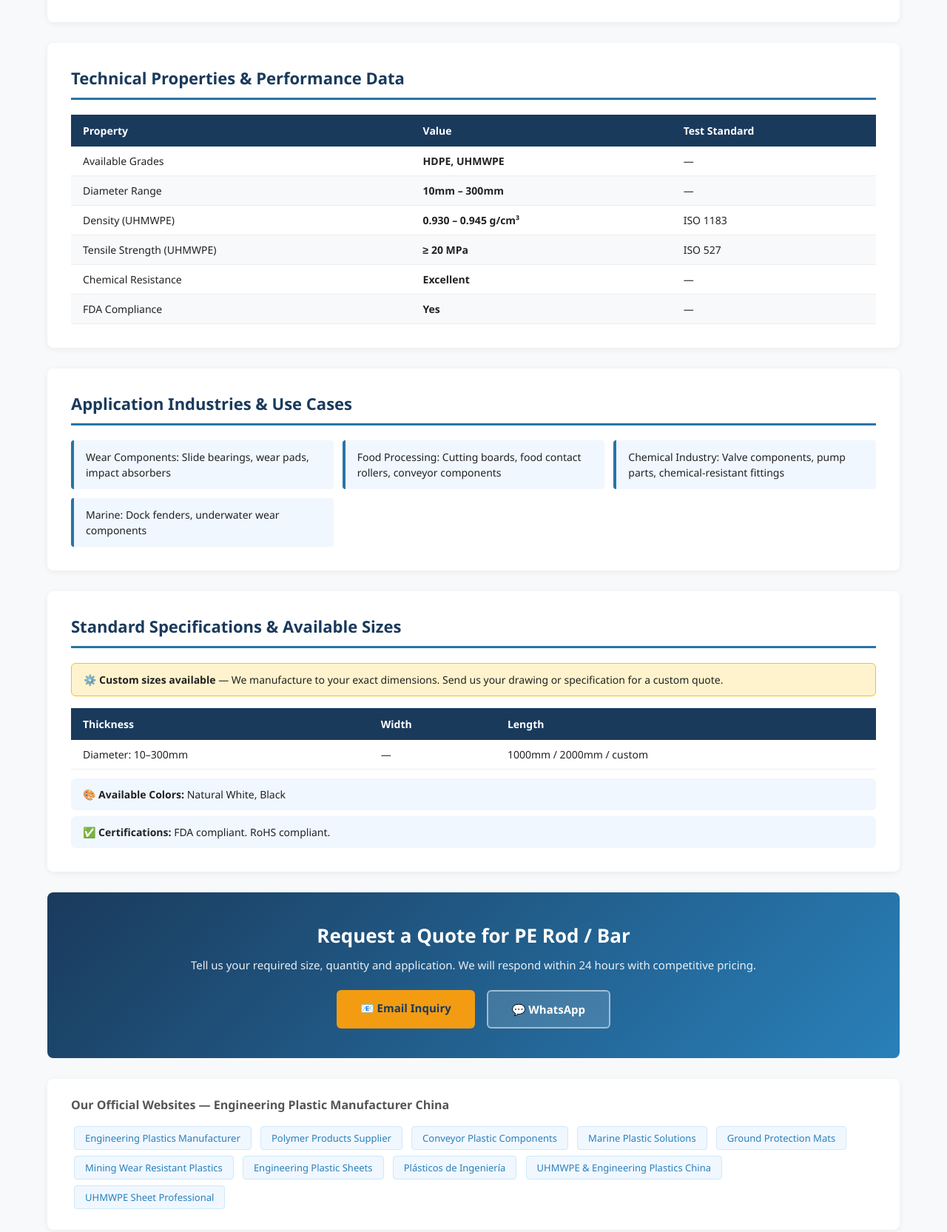
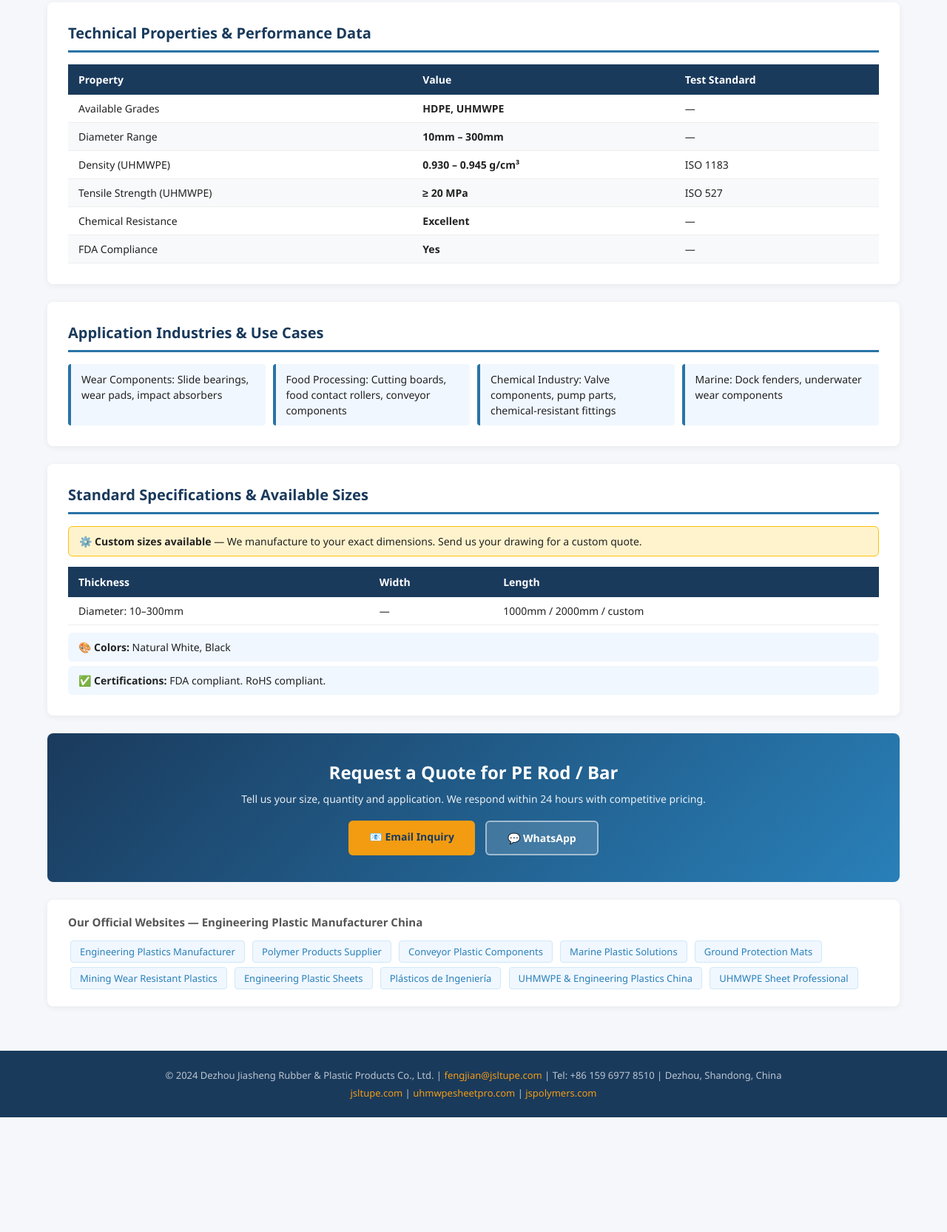
Before and after one commit to dzjsxs/conveyor-plastic-de, a plain HTML site: page pe_rod.html in a window 1280 px wide. Shown: the part 658-2323 px from the top of the page at 74% size. After the commit the page ends 2168 px from the top, so only its background shows below. Drawn offline with Linux system fonts and the light colour scheme.

Commit message:
Add pe_rod.html

```diff
--- a/pe_rod.html
+++ b/pe_rod.html
@@ -1,206 +1,87 @@
 <!DOCTYPE html>
 <html lang="en">
 <head>
-    <meta charset="UTF-8">
-    <meta name="viewport" content="width=device-width, initial-scale=1.0">
-    <title>PE Rod / Bar | Polyethylene (HDPE/UHMWPE) Round Rod and Bar - Jiasheng Plastic China</title>
-    <meta name="description" content="Buy PE Rod / Bar from China manufacturer. Polyethylene (HDPE/UHMWPE) Round Rod and Bar with excellent properties. Custom sizes available. Contact: fengjian@jsltupe.com">
-    <meta name="keywords" content="PE Rod / Bar, Polyethylene (HDPE/UHMWPE) Round Rod and Bar, PE棒, engineering plastic sheet, China manufacturer, custom plastic">
-    <link rel="canonical" href="https://dzjsxs.github.io/conveyor-plastic-de/pe_rod.html">
-    <style>
-        * { margin: 0; padding: 0; box-sizing: border-box; }
-        body { font-family: 'Segoe UI', Arial, sans-serif; color: #222; background: #f8f9fa; }
-        .header { background: linear-gradient(135deg, #1a3a5c 0%, #2980b9 100%); color: white; padding: 0; }
-        .header-inner { max-width: 1200px; margin: 0 auto; padding: 16px 24px; display: flex; justify-content: space-between; align-items: center; }
-        .logo { font-size: 22px; font-weight: 700; letter-spacing: 1px; }
-        .logo span { color: #f39c12; }
-        .nav a { color: rgba(255,255,255,0.85); text-decoration: none; margin-left: 20px; font-size: 14px; }
-        .nav a:hover { color: white; }
-        .breadcrumb { background: #e8f4fd; padding: 10px 24px; font-size: 13px; color: #555; max-width: 1200px; margin: 0 auto; }
-        .breadcrumb a { color: #2980b9; text-decoration: none; }
-        .hero { background: linear-gradient(135deg, #2874a6 0%, #1a3a5c 100%); color: white; padding: 50px 24px; }
-        .hero-inner { max-width: 1200px; margin: 0 auto; }
-        .hero h1 { font-size: 36px; font-weight: 800; margin-bottom: 8px; }
-        .hero .subtitle { font-size: 18px; opacity: 0.9; margin-bottom: 16px; }
-        .hero .badges { display: flex; gap: 10px; flex-wrap: wrap; }
-        .badge { background: rgba(255,255,255,0.2); border: 1px solid rgba(255,255,255,0.4); padding: 4px 14px; border-radius: 20px; font-size: 13px; }
-        .container { max-width: 1200px; margin: 0 auto; padding: 0 24px; }
-        .content { padding: 40px 0; }
-        .section { background: white; border-radius: 8px; padding: 32px; margin-bottom: 28px; box-shadow: 0 2px 8px rgba(0,0,0,0.06); }
-        .section h2 { font-size: 22px; font-weight: 700; color: #1a3a5c; margin-bottom: 20px; padding-bottom: 12px; border-bottom: 3px solid #2874a6; }
-        .intro-text { line-height: 1.8; color: #444; font-size: 15px; }
-        .intro-text p { margin-bottom: 16px; }
-        table { width: 100%; border-collapse: collapse; font-size: 14px; }
-        th { background: #1a3a5c; color: white; padding: 12px 16px; text-align: left; }
-        td { padding: 10px 16px; border-bottom: 1px solid #eee; }
-        tr:nth-child(even) td { background: #f8f9fa; }
-        tr:hover td { background: #e8f4fd; }
-        .apps-grid { display: grid; grid-template-columns: repeat(auto-fill, minmax(280px, 1fr)); gap: 12px; }
-        .app-item { background: #f0f7ff; border-left: 4px solid #2874a6; padding: 12px 16px; border-radius: 4px; font-size: 14px; line-height: 1.5; }
-        .specs-note { background: #fff3cd; border: 1px solid #ffc107; padding: 12px 16px; border-radius: 6px; margin-bottom: 16px; font-size: 14px; }
-        .cta-section { background: linear-gradient(135deg, #1a3a5c, #2980b9); color: white; border-radius: 8px; padding: 40px; text-align: center; margin-bottom: 28px; }
-        .cta-section h2 { font-size: 26px; margin-bottom: 12px; }
-        .cta-section p { opacity: 0.9; margin-bottom: 24px; font-size: 15px; }
-        .cta-buttons { display: flex; gap: 16px; justify-content: center; flex-wrap: wrap; }
-        .btn { display: inline-block; padding: 14px 32px; border-radius: 6px; text-decoration: none; font-weight: 700; font-size: 15px; transition: transform 0.2s; }
-        .btn:hover { transform: translateY(-2px); }
-        .btn-primary { background: #f39c12; color: #1a3a5c; }
-        .btn-secondary { background: rgba(255,255,255,0.15); color: white; border: 2px solid rgba(255,255,255,0.5); }
-        .backlinks { background: white; border-radius: 8px; padding: 24px 32px; margin-bottom: 28px; box-shadow: 0 2px 8px rgba(0,0,0,0.06); }
-        .backlinks h3 { font-size: 16px; color: #555; margin-bottom: 14px; }
-        .backlinks a { display: inline-block; background: #f0f7ff; color: #2980b9; text-decoration: none; padding: 6px 14px; border-radius: 4px; margin: 4px; font-size: 13px; border: 1px solid #d0e8f8; }
-        .backlinks a:hover { background: #2980b9; color: white; }
-        .footer { background: #1a3a5c; color: rgba(255,255,255,0.7); padding: 30px 24px; text-align: center; font-size: 13px; }
-        .footer a { color: #f39c12; text-decoration: none; }
-        .colors-info { background: #f0f7ff; padding: 12px 16px; border-radius: 6px; font-size: 14px; margin-top: 12px; }
-        @media (max-width: 768px) {
-            .hero h1 { font-size: 26px; }
-            .section { padding: 20px; }
-            .apps-grid { grid-template-columns: 1fr; }
-        }
-    </style>
+<meta charset="UTF-8">
+<meta name="viewport" content="width=device-width,initial-scale=1.0">
+<title>PE Rod / Bar | Polyethylene (HDPE/UHMWPE) Round Rod and Bar - Jiasheng Plastic China Manufacturer</title>
+<meta name="description" content="Buy PE Rod / Bar from China manufacturer Jiasheng Plastic. Polyethylene (HDPE/UHMWPE) Round Rod and Bar with superior properties. Custom sizes, OEM available. Email: fengjian@jsltupe.com">
+<meta name="keywords" content="PE Rod / Bar,Polyethylene (HDPE/UHMWPE) Round Rod and Bar,PE棒,engineering plastic,China manufacturer,custom plastic sheet,wholesale">
+<link rel="canonical" href="https://dzjsxs.github.io/conveyor-plastic-de/pe_rod.html">
+<style>
+*{margin:0;padding:0;box-sizing:border-box}
+body{font-family:'Segoe UI',Arial,sans-serif;color:#222;background:#f5f7fa}
+.hdr{background:linear-gradient(135deg,#1a3a5c,#2980b9);color:#fff;padding:14px 24px;display:flex;justify-content:space-between;align-items:center}
+.logo{font-size:20px;font-weight:800}.logo span{color:#f39c12}
+.nav a{color:rgba(255,255,255,.85);text-decoration:none;margin-left:18px;font-size:13px}
+.bc{background:#e8f4fd;padding:8px 24px;font-size:13px;color:#555}
+.bc a{color:#2980b9;text-decoration:none}
+.hero{background:linear-gradient(135deg,#2874a6,#1a3a5c);color:#fff;padding:48px 24px}
+.hero h1{font-size:34px;font-weight:800;margin-bottom:6px}
+.hero .sub{font-size:17px;opacity:.9;margin-bottom:14px}
+.badges{display:flex;gap:8px;flex-wrap:wrap}
+.badge{background:rgba(255,255,255,.2);border:1px solid rgba(255,255,255,.4);padding:3px 12px;border-radius:20px;font-size:12px}
+.wrap{max-width:1200px;margin:0 auto;padding:0 24px}
+.content{padding:36px 0}
+.sec{background:#fff;border-radius:8px;padding:28px;margin-bottom:24px;box-shadow:0 2px 8px rgba(0,0,0,.06)}
+.sec h2{font-size:20px;font-weight:700;color:#1a3a5c;margin-bottom:16px;padding-bottom:10px;border-bottom:3px solid #2874a6}
+.intro-text p{line-height:1.8;color:#444;font-size:15px;margin-bottom:14px}
+table{width:100%;border-collapse:collapse;font-size:14px}
+th{background:#1a3a5c;color:#fff;padding:11px 14px;text-align:left}
+td{padding:9px 14px;border-bottom:1px solid #eee}
+tr:nth-child(even) td{background:#f8f9fa}
+tr:hover td{background:#e8f4fd}
+.apps{display:grid;grid-template-columns:repeat(auto-fill,minmax(260px,1fr));gap:10px}
+.app-item{background:#f0f7ff;border-left:4px solid #2874a6;padding:10px 14px;border-radius:4px;font-size:14px;line-height:1.5}
+.note{background:#fff3cd;border:1px solid #ffc107;padding:10px 14px;border-radius:6px;margin-bottom:14px;font-size:14px}
+.cta{background:linear-gradient(135deg,#1a3a5c,#2980b9);color:#fff;border-radius:8px;padding:36px;text-align:center;margin-bottom:24px}
+.cta h2{font-size:24px;margin-bottom:10px}
+.cta p{opacity:.9;margin-bottom:20px;font-size:14px}
+.btns{display:flex;gap:14px;justify-content:center;flex-wrap:wrap}
+.btn{display:inline-block;padding:12px 28px;border-radius:6px;text-decoration:none;font-weight:700;font-size:14px}
+.btn-y{background:#f39c12;color:#1a3a5c}
+.btn-w{background:rgba(255,255,255,.15);color:#fff;border:2px solid rgba(255,255,255,.5)}
+.blinks{background:#fff;border-radius:8px;padding:20px 28px;margin-bottom:24px;box-shadow:0 2px 8px rgba(0,0,0,.06)}
+.blinks h3{font-size:15px;color:#555;margin-bottom:12px}
+.blinks a{display:inline-block;background:#f0f7ff;color:#2980b9;text-decoration:none;padding:5px 12px;border-radius:4px;margin:3px;font-size:13px;border:1px solid #d0e8f8}
+.blinks a:hover{background:#2980b9;color:#fff}
+.ftr{background:#1a3a5c;color:rgba(255,255,255,.7);padding:24px;text-align:center;font-size:13px}
+.ftr a{color:#f39c12;text-decoration:none}
+.ci{background:#f0f7ff;padding:10px 14px;border-radius:6px;font-size:14px;margin-top:10px}
+@media(max-width:768px){.hero h1{font-size:24px}.sec{padding:18px}.apps{grid-template-columns:1fr}}
+</style>
 </head>
 <body>
-
-<header class="header">
-    <div class="header-inner">
-        <div class="logo">JS<span>Plastic</span></div>
-        <nav class="nav">
-            <a href="index.html">Home</a>
-            <a href="index.html#products">Products</a>
-            <a href="index.html#contact">Contact</a>
-        </nav>
-    </div>
+<header class="hdr">
+<div class="logo">JS<span>Plastic</span></div>
+<nav class="nav"><a href="index.html">Home</a><a href="index.html#products">Products</a><a href="index.html#contact">Contact</a></nav>
 </header>
-
-<div class="container">
-    <div class="breadcrumb">
-        <a href="index.html">Home</a> &rsaquo; <a href="index.html#products">Products</a> &rsaquo; PE Rod / Bar
-    </div>
+<div class="wrap"><div class="bc"><a href="index.html">Home</a> › <a href="index.html#products">Products</a> › PE Rod / Bar</div></div>
+<div class="hero"><div class="wrap">
+<h1>PE Rod / Bar</h1>
+<div class="sub">Polyethylene (HDPE/UHMWPE) Round Rod and Bar</div>
+<div class="badges"><span class="badge">China Manufacturer</span><span class="badge">Custom Sizes</span><span class="badge">OEM Available</span><span class="badge">Fast Delivery</span></div>
+</div></div>
+<div class="wrap"><div class="content">
+<div class="sec"><h2>Product Introduction</h2><div class="intro-text"><p>Polyethylene Rod and Bar, available in both HDPE and UHMWPE grades, provides versatile stock material for machining wear components, guides, and structural parts. PE rod combines excellent chemical resistance with good machinability and low friction properties, making it suitable for a wide range of industrial applications.</p><p>UHMWPE rod offers superior wear resistance and impact strength for demanding applications such as wear pads, slide bearings, and impact-absorbing components. HDPE rod provides a cost-effective solution for chemical-resistant components, food-contact parts, and general-purpose machined items. Both grades feature low moisture absorption and excellent dimensional stability.</p></div></div>
+<div class="sec"><h2>Technical Properties &amp; Performance Data</h2>
+<table><thead><tr><th>Property</th><th>Value</th><th>Test Standard</th></tr></thead>
+<tbody><tr><td>Available Grades</td><td><strong>HDPE, UHMWPE</strong></td><td>—</td></tr><tr><td>Diameter Range</td><td><strong>10mm – 300mm</strong></td><td>—</td></tr><tr><td>Density (UHMWPE)</td><td><strong>0.930 – 0.945 g/cm³</strong></td><td>ISO 1183</td></tr><tr><td>Tensile Strength (UHMWPE)</td><td><strong>≥ 20 MPa</strong></td><td>ISO 527</td></tr><tr><td>Chemical Resistance</td><td><strong>Excellent</strong></td><td>—</td></tr><tr><td>FDA Compliance</td><td><strong>Yes</strong></td><td>—</td></tr></tbody></table></div>
+<div class="sec"><h2>Application Industries &amp; Use Cases</h2><div class="apps"><div class="app-item">Wear Components: Slide bearings, wear pads, impact absorbers</div><div class="app-item">Food Processing: Cutting boards, food contact rollers, conveyor components</div><div class="app-item">Chemical Industry: Valve components, pump parts, chemical-resistant fittings</div><div class="app-item">Marine: Dock fenders, underwater wear components</div></div></div>
+<div class="sec"><h2>Standard Specifications &amp; Available Sizes</h2>
+<div class="note">⚙️ <strong>Custom sizes available</strong> — We manufacture to your exact dimensions. Send us your drawing for a custom quote.</div>
+<table><thead><tr><th>Thickness</th><th>Width</th><th>Length</th></tr></thead>
+<tbody><tr><td>Diameter: 10–300mm</td><td>—</td><td>1000mm / 2000mm / custom</td></tr></tbody></table>
+<div class="ci">🎨 <strong>Colors:</strong> Natural White, Black</div>
+<div class="ci" style="margin-top:6px">✅ <strong>Certifications:</strong> FDA compliant. RoHS compliant.</div>
 </div>
-
-<div class="hero">
-    <div class="hero-inner">
-        <h1>PE Rod / Bar</h1>
-        <div class="subtitle">Polyethylene (HDPE/UHMWPE) Round Rod and Bar</div>
-        <div class="badges">
-            <span class="badge">China Manufacturer</span>
-            <span class="badge">Custom Sizes</span>
-            <span class="badge">OEM Available</span>
-            <span class="badge">Fast Delivery</span>
-        </div>
-    </div>
-</div>
-
-<div class="container">
-<div class="content">
-
-    <!-- Product Introduction -->
-    <div class="section">
-        <h2>Product Introduction</h2>
-        <div class="intro-text">
-            <p>Polyethylene Rod and Bar, available in both HDPE and UHMWPE grades, provides versatile stock material for machining wear components, guides, and structural parts. PE rod combines excellent chemical resistance with good machinability and low friction properties, making it suitable for a wide range of industrial applications.</p><p>UHMWPE rod offers superior wear resistance and impact strength for demanding applications such as wear pads, slide bearings, and impact-absorbing components. HDPE rod provides a cost-effective solution for chemical-resistant components, food-contact parts, and general-purpose machined items. Both grades feature low moisture absorption and excellent dimensional stability.</p>
-        </div>
-    </div>
-
-    <!-- Technical Properties -->
-    <div class="section">
-        <h2>Technical Properties & Performance Data</h2>
-        <table>
-            <thead>
-                <tr>
-                    <th>Property</th>
-                    <th>Value</th>
-                    <th>Test Standard</th>
-                </tr>
-            </thead>
-            <tbody>
-
-        <tr>
-            <td>Available Grades</td>
-            <td><strong>HDPE, UHMWPE</strong></td>
-            <td>—</td>
-        </tr>
-        <tr>
-            <td>Diameter Range</td>
-            <td><strong>10mm – 300mm</strong></td>
-            <td>—</td>
-        </tr>
-        <tr>
-            <td>Density (UHMWPE)</td>
-            <td><strong>0.930 – 0.945 g/cm³</strong></td>
-            <td>ISO 1183</td>
-        </tr>
-        <tr>
-            <td>Tensile Strength (UHMWPE)</td>
-            <td><strong>≥ 20 MPa</strong></td>
-            <td>ISO 527</td>
-        </tr>
-        <tr>
-            <td>Chemical Resistance</td>
-            <td><strong>Excellent</strong></td>
-            <td>—</td>
-        </tr>
-        <tr>
-            <td>FDA Compliance</td>
-            <td><strong>Yes</strong></td>
-            <td>—</td>
-        </tr>
-            </tbody>
-        </table>
-    </div>
-
-    <!-- Applications -->
-    <div class="section">
-        <h2>Application Industries & Use Cases</h2>
-        <div class="apps-grid">
-            <div class="app-item">Wear Components: Slide bearings, wear pads, impact absorbers</div><div class="app-item">Food Processing: Cutting boards, food contact rollers, conveyor components</div><div class="app-item">Chemical Industry: Valve components, pump parts, chemical-resistant fittings</div><div class="app-item">Marine: Dock fenders, underwater wear components</div>
-        </div>
-    </div>
-
-    <!-- Specifications -->
-    <div class="section">
-        <h2>Standard Specifications & Available Sizes</h2>
-        <div class="specs-note">
-            ⚙️ <strong>Custom sizes available</strong> — We manufacture to your exact dimensions. Send us your drawing or specification for a custom quote.
-        </div>
-        <table>
-            <thead>
-                <tr>
-                    <th>Thickness</th>
-                    <th>Width</th>
-                    <th>Length</th>
-                </tr>
-            </thead>
-            <tbody>
-
-            <tr>
-                <td>Diameter: 10–300mm</td>
-                <td>—</td>
-                <td>1000mm / 2000mm / custom</td>
-            </tr>
-            </tbody>
-        </table>
-        <div class="colors-info">
-            🎨 <strong>Available Colors:</strong> Natural White, Black
-        </div>
-        <div class="colors-info" style="margin-top:8px;">✅ <strong>Certifications:</strong> FDA compliant. RoHS compliant.</div>
-    </div>
-
-    <!-- CTA -->
-    <div class="cta-section">
-        <h2>Request a Quote for PE Rod / Bar</h2>
-        <p>Tell us your required size, quantity and application. We will respond within 24 hours with competitive pricing.</p>
-        <div class="cta-buttons">
-            <a href="mailto:fengjian@jsltupe.com?subject=Inquiry: PE Rod / Bar&body=Hello, I need a quote for PE Rod / Bar. Size: ___ Quantity: ___ Application: ___" class="btn btn-primary">📧 Email Inquiry</a>
-            <a href="https://wa.me/8615969778510?text=Hello, I need a quote for PE Rod / Bar" class="btn btn-secondary" target="_blank">💬 WhatsApp</a>
-        </div>
-    </div>
-
-    <!-- Related Links / Backlinks -->
-    <div class="backlinks">
-        <h3>Our Official Websites — Engineering Plastic Manufacturer China</h3>
-        <a href="https://www.jspolymers.com" target="_blank" rel="dofollow">Engineering Plastics Manufacturer</a>
+<div class="cta"><h2>Request a Quote for PE Rod / Bar</h2>
+<p>Tell us your size, quantity and application. We respond within 24 hours with competitive pricing.</p>
+<div class="btns">
+<a href="mailto:fengjian@jsltupe.com?subject=Inquiry: PE Rod / Bar&body=Hello, I need a quote for PE Rod / Bar. Size: ___ Qty: ___ Application: ___" class="btn btn-y">📧 Email Inquiry</a>
+<a href="https://wa.me/8615969778510?text=Hello, I need PE Rod / Bar quote" class="btn btn-w" target="_blank">💬 WhatsApp</a>
+</div></div>
+<div class="blinks"><h3>Our Official Websites — Engineering Plastic Manufacturer China</h3>
+<a href="https://www.jspolymers.com" target="_blank" rel="dofollow">Engineering Plastics Manufacturer</a>
 <a href="https://www.jslt-polymers.com" target="_blank" rel="dofollow">Polymer Products Supplier</a>
 <a href="https://www.jslt-conveyor.com" target="_blank" rel="dofollow">Conveyor Plastic Components</a>
 <a href="https://www.jslt-marine.com" target="_blank" rel="dofollow">Marine Plastic Solutions</a>
@@ -209,23 +90,10 @@
 <a href="https://www.jslt-engplastics.com" target="_blank" rel="dofollow">Engineering Plastic Sheets</a>
 <a href="https://www.plasticos-ingenieria.com" target="_blank" rel="dofollow">Plásticos de Ingeniería</a>
 <a href="https://www.jsltupe.com" target="_blank" rel="dofollow">UHMWPE & Engineering Plastics China</a>
-<a href="https://www.uhmwpesheetpro.com" target="_blank" rel="dofollow">UHMWPE Sheet Professional</a>
-
-    </div>
-
-</div>
-</div>
-
-<footer class="footer">
-    <p>© 2024 Dezhou Jiasheng Rubber &amp; Plastic Products Co., Ltd. |
-    <a href="mailto:fengjian@jsltupe.com">fengjian@jsltupe.com</a> |
-    Tel: +86 159 6977 8510 | Dezhou, Shandong, China</p>
-    <p style="margin-top:8px;">
-        <a href="https://www.jsltupe.com">www.jsltupe.com</a> |
-        <a href="https://www.uhmwpesheetpro.com">www.uhmwpesheetpro.com</a> |
-        <a href="https://www.jspolymers.com">www.jspolymers.com</a>
-    </p>
+<a href="https://www.uhmwpesheetpro.com" target="_blank" rel="dofollow">UHMWPE Sheet Professional</a></div>
+</div></div>
+<footer class="ftr">
+<p>© 2024 Dezhou Jiasheng Rubber &amp; Plastic Products Co., Ltd. | <a href="mailto:fengjian@jsltupe.com">fengjian@jsltupe.com</a> | Tel: +86 159 6977 8510 | Dezhou, Shandong, China</p>
+<p style="margin-top:6px"><a href="https://www.jsltupe.com">jsltupe.com</a> | <a href="https://www.uhmwpesheetpro.com">uhmwpesheetpro.com</a> | <a href="https://www.jspolymers.com">jspolymers.com</a></p>
 </footer>
-
-</body>
-</html>
+</body></html>
```
